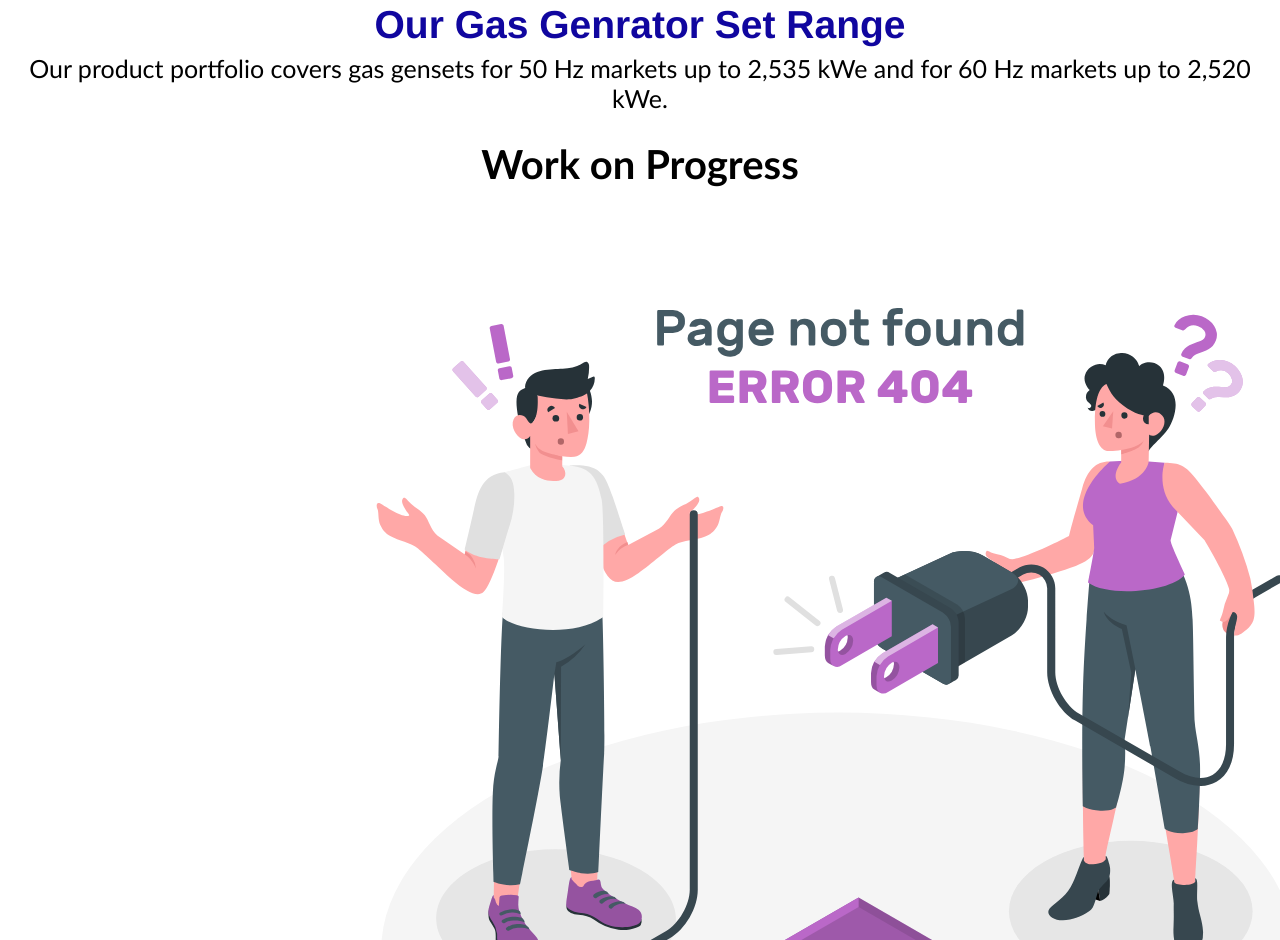
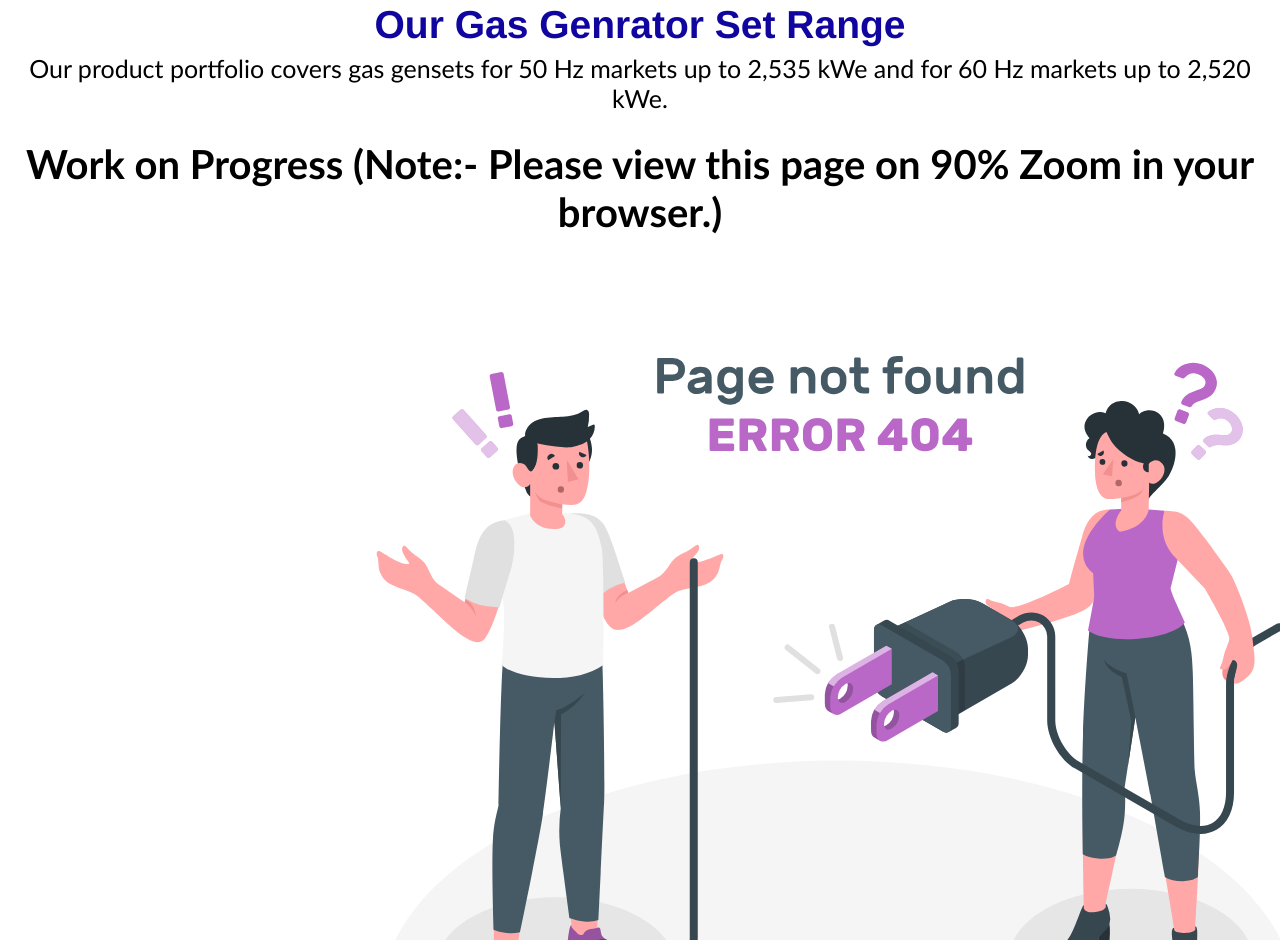
Before and after one commit to prakhar-blip/Usability-hub-Clone, a plain HTML site: page MTU-Clone/index.html in a window 1280 px wide. Shown: the part 1922-2862 px from the top of the page. Drawn offline with Linux system fonts and the light colour scheme.

Commit message:
Update index.html

```diff
--- a/MTU-Clone/index.html
+++ b/MTU-Clone/index.html
@@ -129,7 +129,7 @@
                 Our product portfolio covers gas gensets for 50 Hz markets up to 2,535 kWe and for 60 Hz markets up to 2,520 kWe.
             </div>
         </div>
-        <h1 style="font-weight: bolder; font-family: 'Gill Sans', 'Gill Sans MT', Calibri, 'Trebuchet MS', sans-serif; font-size: 40px; text-align: center;">Work on Progress</h1>
+        <h1 style="font-weight: bolder; font-family: 'Gill Sans', 'Gill Sans MT', Calibri, 'Trebuchet MS', sans-serif; font-size: 40px; text-align: center;">Work on Progress (Note:- Please view this page on 90% Zoom in your browser.)</h1>
 
         <img src="ASSETS/404-error-page-not-found-with-people-connecting-a-plug-animate.svg" alt="" style="width: 1000px; margin-left: 340px;">
 
```
